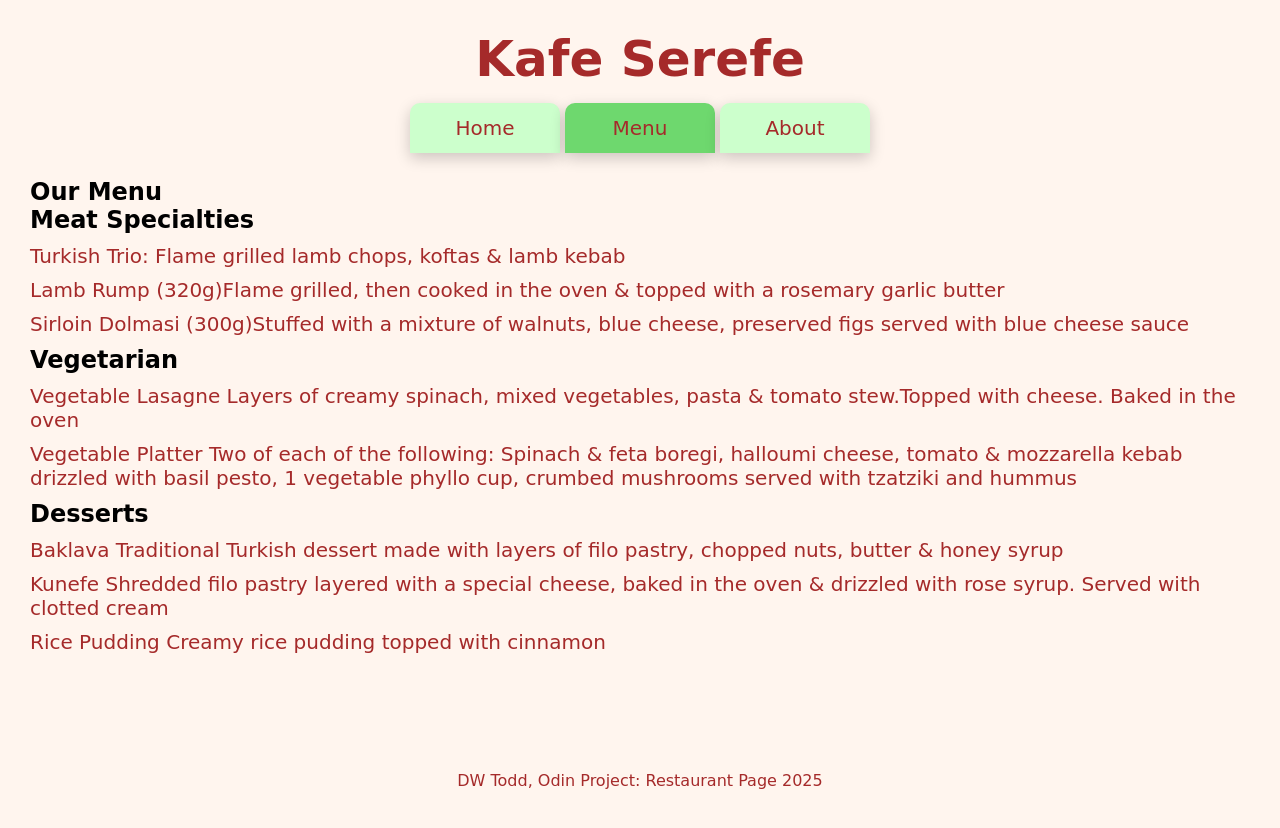
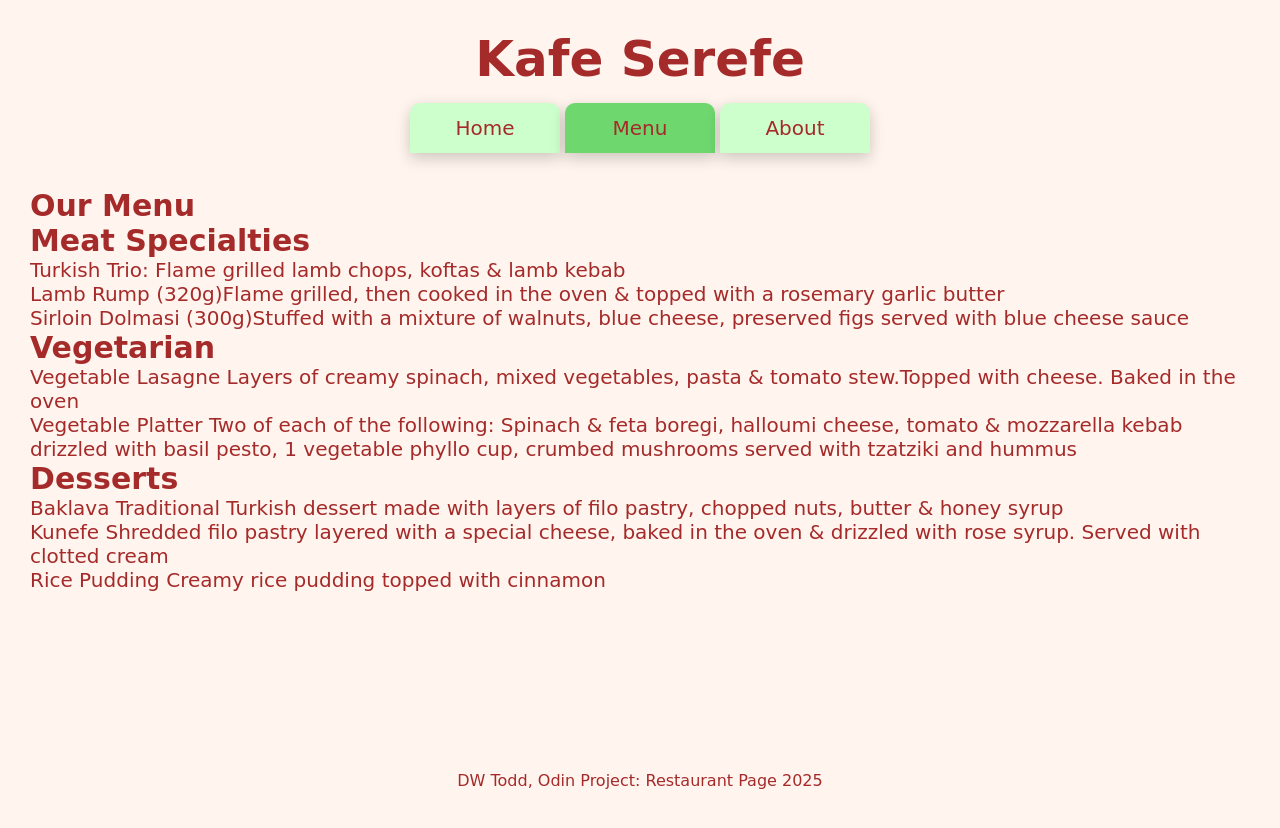
Before and after one commit to PetrosaMan/Restaurant-Page, a website built with webpack: page src/template.html in a window 1280 px wide. Both pictures are taken after a click on the button "Menu". Built offline with nearby package versions, Linux system fonts and the light colour scheme.

Commit message:
Completed styling of all tabs

```diff
--- a/src/style.css
+++ b/src/style.css
@@ -90,7 +90,7 @@ img {
     padding: 10px;
 }
 
-.menu p {
+.menu:first-child {
     font-size: 20px;
     color: brown;
     margin: 10px 0;
```
